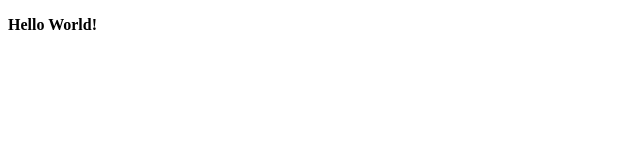
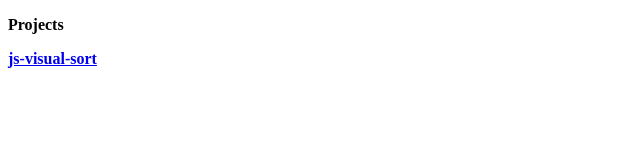
Before and after one commit to wayne-stewart/wayne-stewart.github.io, a plain HTML site: page index.html in a window 1280 px wide. Shown: the whole page, without its empty margins (0-640 px from the left). Drawn offline with Linux system fonts and the light colour scheme.

Commit message:
Update index.html

```diff
--- a/index.html
+++ b/index.html
@@ -5,6 +5,7 @@
 <style>p { font-weight:bold; }</style>
 </head>
 <body>
-<p>Hello World!</p>
+<p>Projects</p>
+<p><a href="http://wayne-stewart.github.io/js-visual-sort">js-visual-sort</a></p>
 </body>
 </html>
```
